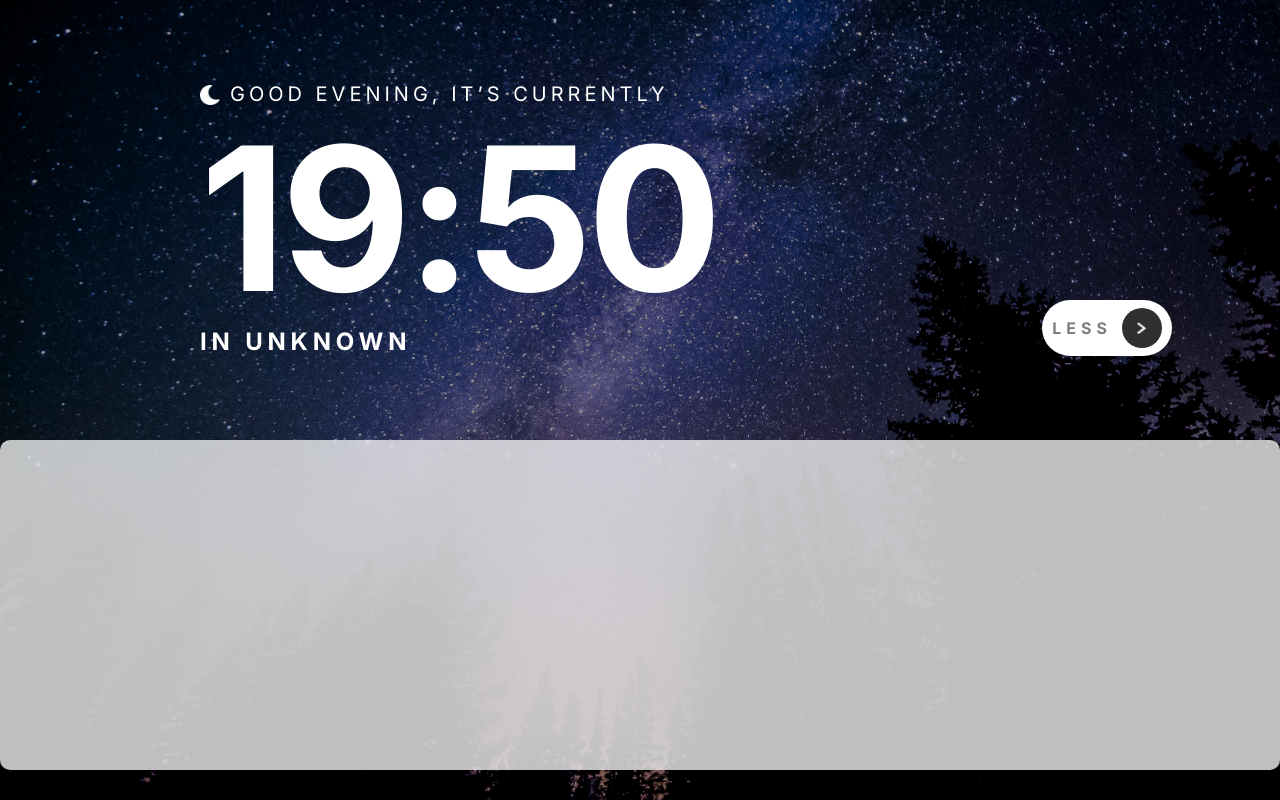
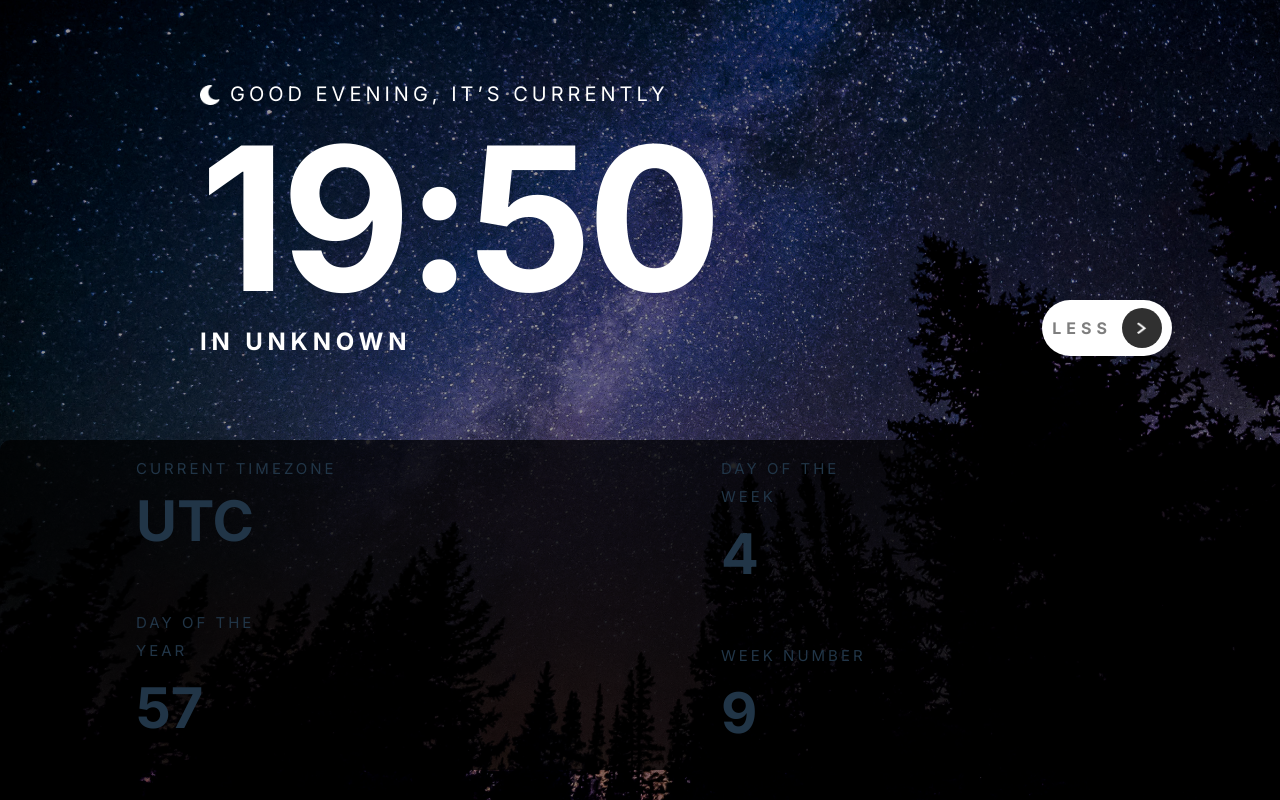
Before and after one commit to GKK003/React_hw_11, a React (Vite) app: page / in a window 1280 px wide. Both pictures are taken after a click on the element "MORE". Built offline with nearby package versions, Linux system fonts and the light colour scheme.

Commit message:
feat: add functions

```diff
--- a/src/components/__molecules/seconddiv/secdiv.jsx
+++ b/src/components/__molecules/seconddiv/secdiv.jsx
@@ -81,6 +81,10 @@ const Flex = styled.div`
   align-items: start;
   flex-direction: column;
   gap: 10px;
+
+  @media (max-width: 480px) {
+    gap: 30px;
+  }
 `;
 
 const HelloDiv = styled.div`
@@ -126,15 +130,6 @@ const Hour = styled.p`
   @media (max-width: 490px) {
     font-size: 100px;
   }
-`;
-
-const BST = styled.span`
-  font-weight: 300;
-  font-size: 40px;
-  line-height: 28px;
-  letter-spacing: 0px;
-  text-transform: uppercase;
-  color: white;
 `;
 
 const Location = styled.p`
@@ -198,17 +193,143 @@ const Aimg = styled.img`
 const WhiteDiv = styled.div`
   width: 100%;
   height: 330px;
-  background: white;
-  opacity: 0.75;
-  backdrop-filter: blur(40.77px);
   position: absolute;
   top: 55%;
   left: 0;
   padding: 100px;
   border-radius: 10px;
+  display: flex;
+  justify-content: center;
+  align-items: center;
+  gap: 15%;
 
   @media (max-width: 500px) {
     height: 100%-50%;
+    flex-direction: column;
+  }
+`;
+
+const LeftDiv = styled.div`
+  max-width: 423px;
+  width: 100%;
+  height: 300px;
+  display: flex;
+  flex-direction: column;
+  justify-content: start;
+  align-items: start;
+  gap: 20%;
+  @media (max-width: 500px) {
+    height: auto;
+  }
+`;
+
+const CurrentDiv = styled.div`
+  max-width: 423px;
+  width: 100%;
+  display: flex;
+  justify-content: start;
+  align-items: start;
+  flex-direction: column;
+  gap: 10px;
+
+  @media (max-width: 500px) {
+    flex-direction: row;
+    max-width: 323px;
+    justify-content: space-between;
+  }
+`;
+
+const Header = styled.p`
+  font-weight: 400;
+  font-size: 15px;
+  line-height: 28px;
+  letter-spacing: 3px;
+  text-transform: uppercase;
+
+  @media (max-width: 900px) {
+    font-size: 13px;
+  }
+
+  @media (max-width: 500px) {
+    font-size: 10px;
+  }
+`;
+
+const Content = styled.h1`
+  font-weight: 700;
+  font-size: 56px;
+  line-height: 100%;
+  letter-spacing: 0px;
+
+  @media (max-width: 900px) {
+    font-size: 40px;
+  }
+
+  @media (max-width: 500px) {
+    font-size: 20px;
+  }
+`;
+
+const DayDiv = styled.div`
+  max-width: 176px;
+  width: 100%;
+  display: flex;
+  flex-direction: column;
+  justify-content: start;
+  align-items: start;
+  gap: 15px;
+
+  @media (max-width: 500px) {
+    flex-direction: row;
+    max-width: 323px;
+    justify-content: space-between;
+  }
+`;
+
+const RightDiv = styled.div`
+  max-width: 423px;
+  width: 100%;
+  height: 300px;
+  display: flex;
+  flex-direction: column;
+  justify-content: start;
+  align-items: start;
+  gap: 20%;
+
+  @media (max-width: 500px) {
+    height: auto;
+  }
+`;
+
+const WeekDiv = styled.div`
+  max-width: 179px;
+  width: 100%;
+  display: flex;
+  justify-content: start;
+  align-items: start;
+  flex-direction: column;
+  gap: 15px;
+
+  @media (max-width: 500px) {
+    flex-direction: row;
+    max-width: 323px;
+    justify-content: space-between;
+  }
+`;
+
+const WeekNumDiv = styled.div`
+  max-width: 160px;
+  width: 100%;
+  gap: 15px;
+  display: flex;
+  justify-content: start;
+  align-items: start;
+  flex-direction: column;
+
+  @media (max-width: 500px) {
+    flex-direction: row;
+    max-width: 323px;
+    justify-content: space-between;
   }
 `;
 
@@ -234,6 +355,13 @@ function SecondDiv() {
     Star = Moon;
   }
 
+  const Divcolor =
+    hour >= 6 && hour < 18
+      ? "rgba(255, 255, 255, 0.75)"
+      : "rgba(0, 0, 0, 0.75)";
+
+  const Textcolor = hour >= 6 && hour < 18 ? "#303030" : "#FFFFF";
+
   const [rotated, setRotated] = useState(false);
   const [display, setDisplay] = useState(true);
 
@@ -242,8 +370,34 @@ function SecondDiv() {
     setDisplay(!display);
   };
 
-  const timeZone = Intl.DateTimeFormat().resolvedOptions().timeZone;
-  const city = timeZone.split("/")[1]?.replace("_", " ") || "Unknown";
+  const timeZoneRaw = Intl.DateTimeFormat().resolvedOptions().timeZone;
+
+  const timezone =
+    timeZoneRaw === "Asia/Tbilisi" ? "Europe/Tbilisi" : timeZoneRaw;
+
+  const city = timezone.split("/")[1]?.replace("_", " ") || "Unknown";
+
+  const now = new Date();
+
+  const startOfYear = new Date(now.getFullYear(), 0, 0);
+  const diff = now - startOfYear;
+
+  const oneDay = 1000 * 60 * 60 * 24;
+  const dayOfYear = Math.floor(diff / oneDay);
+
+  const now1 = new Date();
+  const dayNumber = now1.getDay() === 0 ? 7 : now1.getDay();
+
+  const dayOfWeek = now.toLocaleDateString("en-US", {
+    weekday: "long",
+  });
+
+  const startOfYear1 = new Date(now.getFullYear(), 0, 1);
+  const pastDaysOfYear = (now - startOfYear1) / 86400000;
+
+  const weekNumber = Math.ceil(
+    (pastDaysOfYear + startOfYear1.getDay() + 1) / 7,
+  );
 
   return (
     <>
@@ -291,8 +445,31 @@ function SecondDiv() {
       <WhiteDiv
         style={{
           display: display ? "none" : "flex",
+          background: Divcolor,
+          color: Textcolor,
         }}
-      ></WhiteDiv>
+      >
+        <LeftDiv>
+          <CurrentDiv>
+            <Header>CURRENT TIMEZONE</Header>
+            <Content>{timezone}</Content>
+          </CurrentDiv>
+          <DayDiv>
+            <Header>Day of the year</Header>
+            <Content>{dayOfYear}</Content>
+          </DayDiv>
+        </LeftDiv>
+        <RightDiv>
+          <WeekDiv>
+            <Header>Day of the week</Header>
+            <Content>{dayNumber}</Content>
+          </WeekDiv>
+          <WeekNumDiv>
+            <Header>Week number</Header>
+            <Content>{weekNumber}</Content>
+          </WeekNumDiv>
+        </RightDiv>
+      </WhiteDiv>
     </>
   );
 }
```
